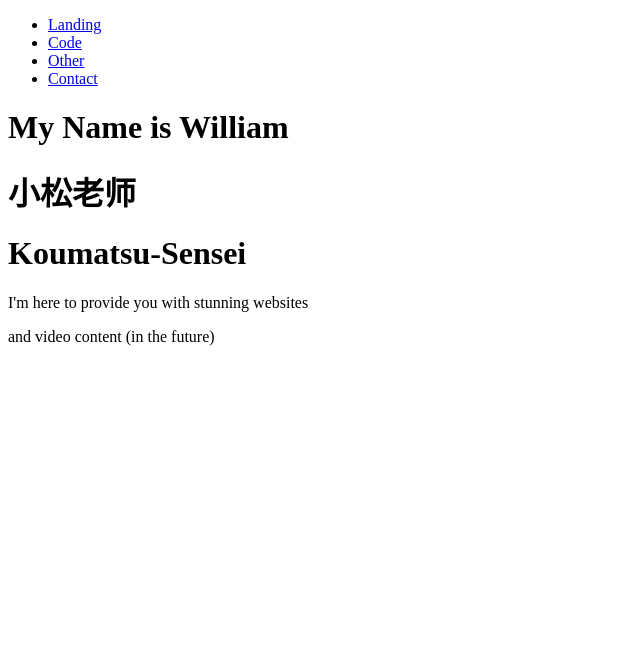
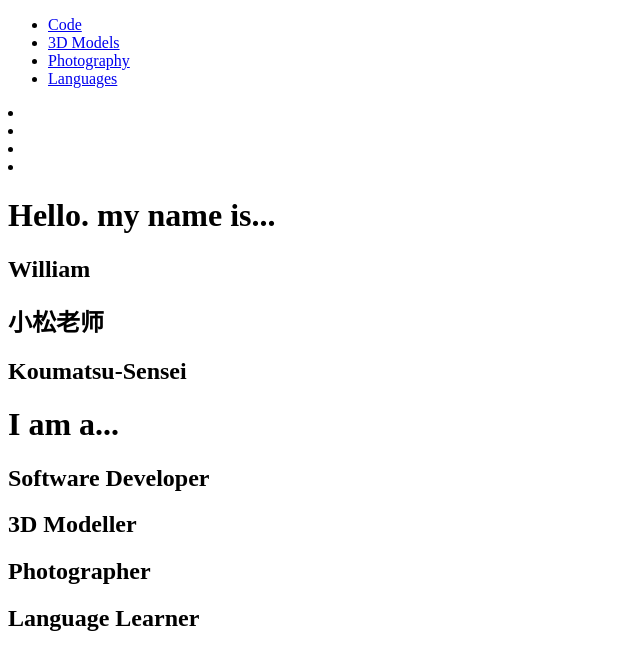
Before and after one commit to Name0518/name0158.github.io, a plain HTML site: page index.html in a window 1280 px wide. Shown: the whole page, without its empty margins (0-640 px from the left). Drawn offline with Linux system fonts and the light colour scheme.

Commit message:
Update index.html

```diff
--- a/index.html
+++ b/index.html
@@ -3,26 +3,43 @@
   <head>
     <meta charset="UTF-8" />
     <meta name="viewport" content="width=device-width, initial-scale=1.0" />
-    <title>WilliamTSZ</title>
+    <title>Koumatsu-Sensei Official</title>
   </head>
   <body>
     <header class="header">
       <nav>
         <ul>
-          <li><a href="#">Landing</a></li>
           <li><a href="#">Code</a></li>
-          <li><a href="#">Other</a></li>
-          <li><a href="#">Contact</a></li>
+          <li><a href="#">3D Models</a></li>
+          <li><a href="#">Photography</a></li>
+          <li><a href="#">Languages</a></li>
         </ul>
+        <li><img></li>
+        <li><img></li>
+        <li><img></li>
+        <li><img></li>
       </nav>
     </header>
 
-    <div>
-      <h1>My Name is William</h1>
-      <h1>小松老师</h1>
-      <h1>Koumatsu-Sensei</h1>
-      <p>I'm here to provide you with stunning websites</p>
-      <p>and video content (in the future)</p>
+    <div class="mainLanding">
+      <div>
+        <h1>Hello. my name is...</h1>
+      </div>
+      <div>
+        <h2>William</h2>
+        <h2>小松老师</h2>
+        <h2>Koumatsu-Sensei</h2>
+      </div>
+
+      <div>
+        <h1>I am a...</h1>
+      </div>
+      <div>
+        <h2><a>Software Developer</a></h2>
+        <h2><a>3D Modeller</a></h2>
+        <h2><a>Photographer</a></h2>
+        <h2><a>Language Learner</a></h2>
+      </div>
     </div>
   </body>
 </html>
```
